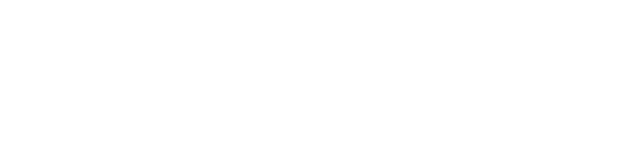
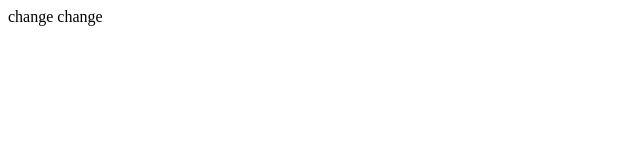
Before and after one commit to minatimar/Quiz-App, a plain HTML site: page index.html in a window 1280 px wide. Shown: the whole page, without its empty margins (0-640 px from the left). Drawn offline with Linux system fonts and the light colour scheme.

Commit message:
change change

```diff
--- a/index.html
+++ b/index.html
@@ -1,6 +1,7 @@
 <!DOCTYPE html>
 <html lang="en">
   <head>
+    change change
     <link rel="stylesheet" href="styles.css" />
     <meta charset="UTF-8" />
     <meta http-equiv="X-UA-Compatible" content="IE=edge" />
```
